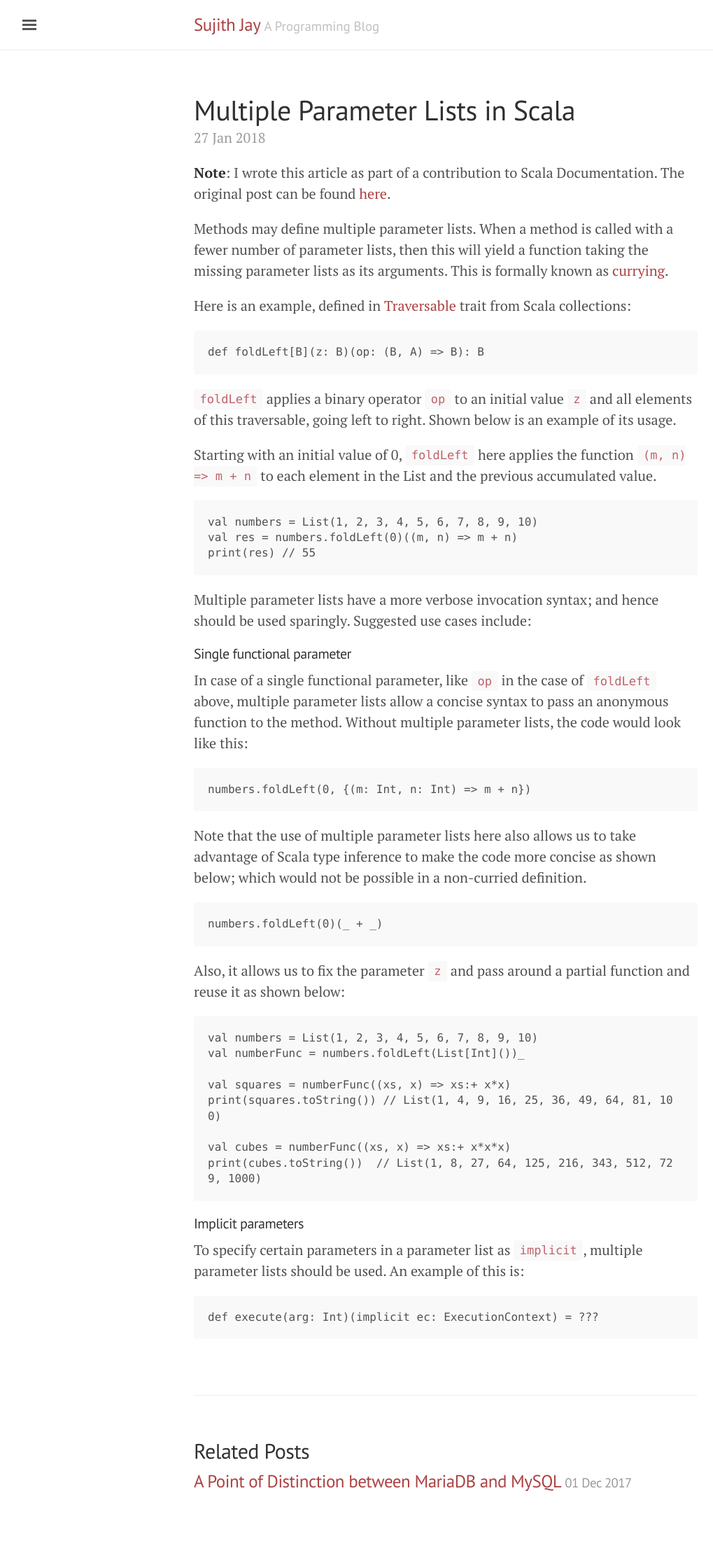
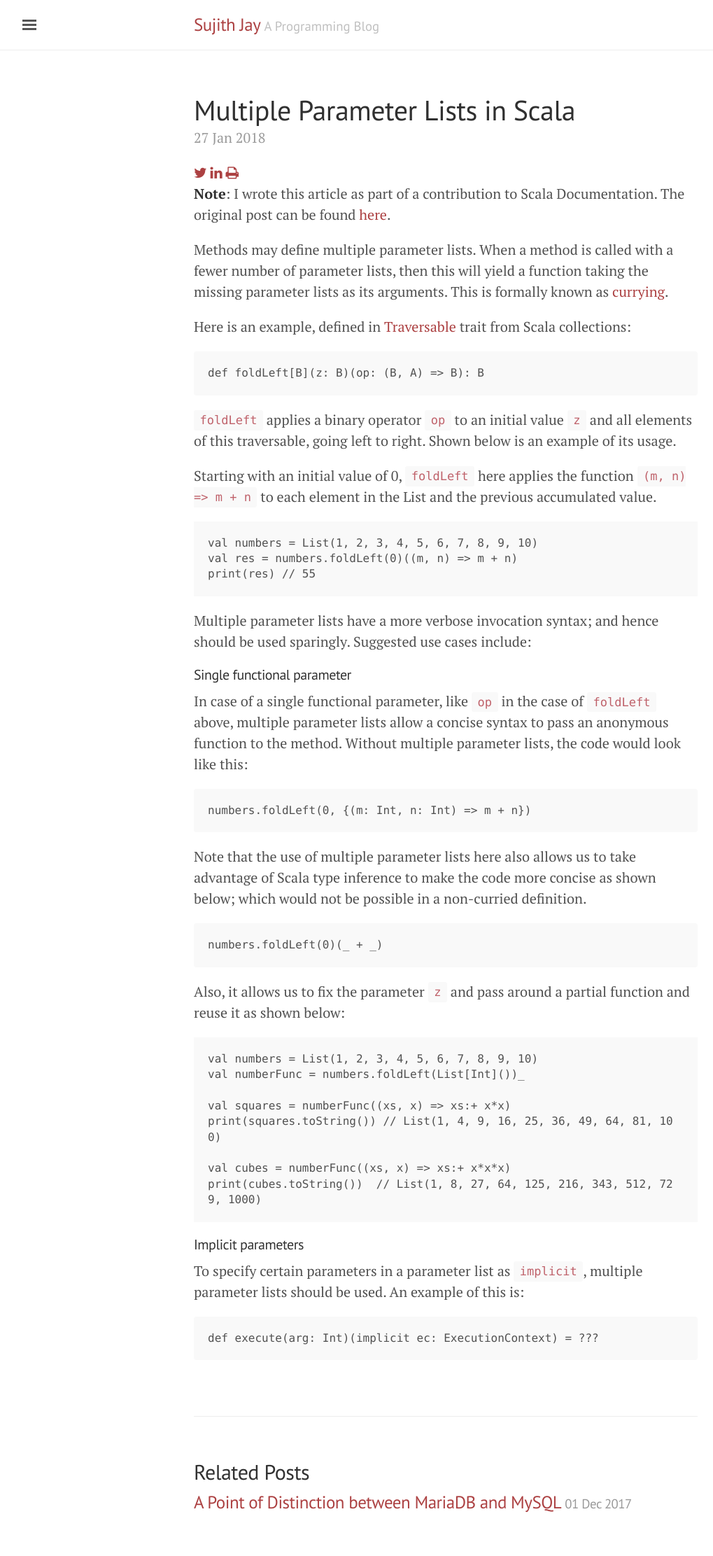
Before and after one commit to sujithjay/sujithjay.github.io, a Jekyll site: the page built from _posts/2018-01-27-Multiple-Parameter-Lists-In-Scala.md, in a window 1280 px wide. Shown: the whole page at 70% size, without its empty margins (3-1022 px from the left). Built offline with Jekyll 4.4.1, drawn with Linux system fonts in a browser that asks for light colours; nearby versions of some CDN libraries; Markdown is read by kramdown in place of the engine named in the settings; before the commit the page ends 2193 px from its top, so only the background shows below that.

Commit message:
Introduce share buttons

```diff
--- /dev/null
+++ b/_includes/crosspost.html
@@ -0,0 +1,6 @@
+<span class="social-icons"><a href="https://twitter.com/share?text={{ page.title }}&amp;url={{ site.url }}{{ page.url }}&amp;via={{ site.author.twitter }}"  class="social-icons" target="_blank" title="Tweet"> <i class="fa fa-twitter meta"></i></a>
+<a href="https://www.linkedin.com/shareArticle?mini=true&amp;url={{ site.url }}{{ page.url }}"  class="social-icons" target="_blank" title="Share on LinkedIn"> <i class="fa fa-linkedin"></i></a>
+{% if page.comments %}<a href="{{ site.url }}{{ page.url }}#disqus_thread" class="social-icons" title="Comments"><i class="fa fa-comments"></i></a>{% endif %}
+{% if page.category contains "featured" %}<a href="{{ site.url }}/featured" title="Featured Posts"><i class="fa fa-paperclip" title="Featured" class="social-icons" style="vertical-align: top;"></i></a>{% endif %}
+<a href="javascript:window.print()" class="social-icons" title="Printer Friendly Format"><i class="fa fa-print"></i></a>
+</span>
--- a/_layouts/post.html
+++ b/_layouts/post.html
@@ -5,6 +5,7 @@ layout: default
 <div class="post">
   <h1 class="post-title">{{ page.title }}</h1>
   <span class="post-date">{{ page.date | date_to_string }}</span>
+  {% include crosspost.html %}
   {{ content }}
 </div>
 
```
